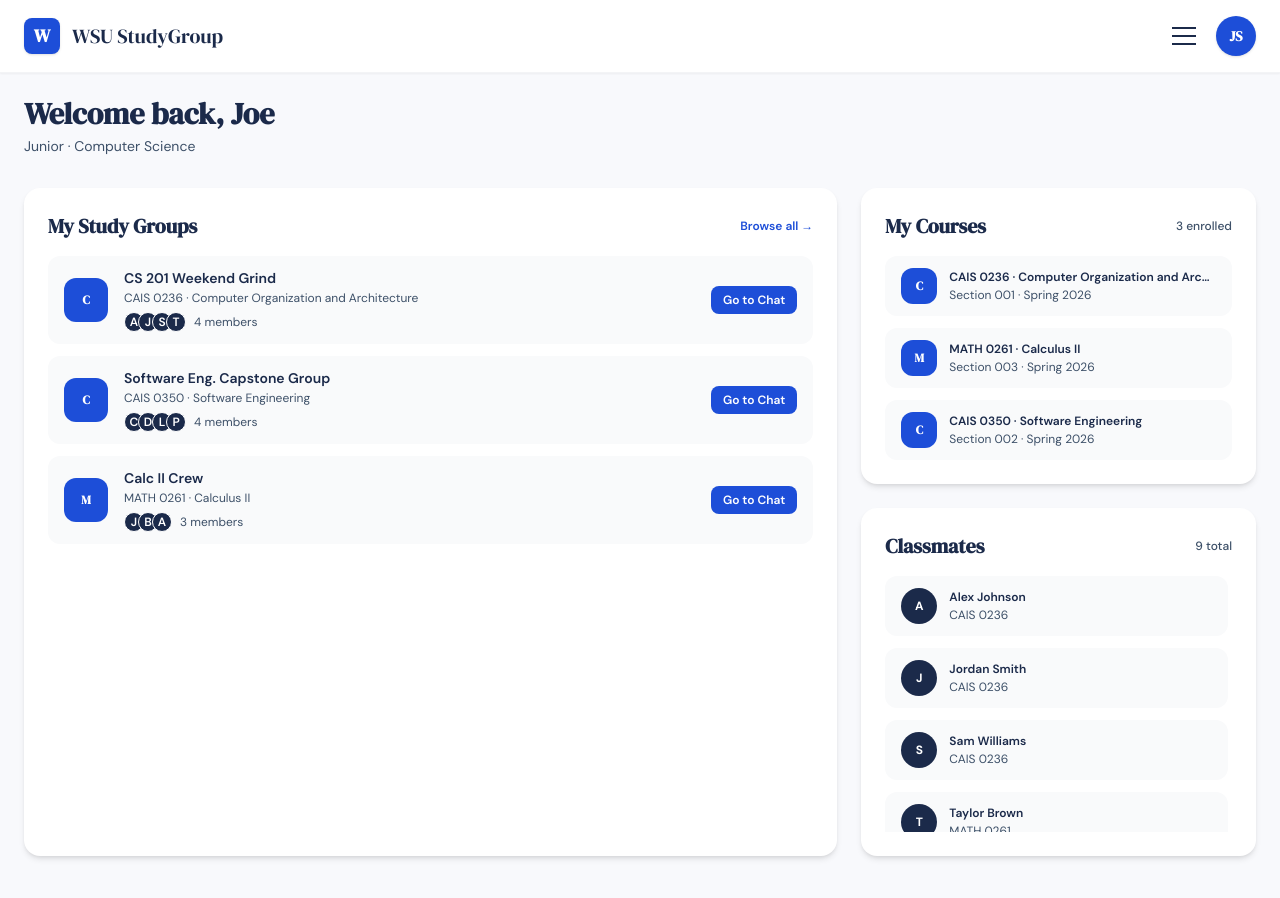
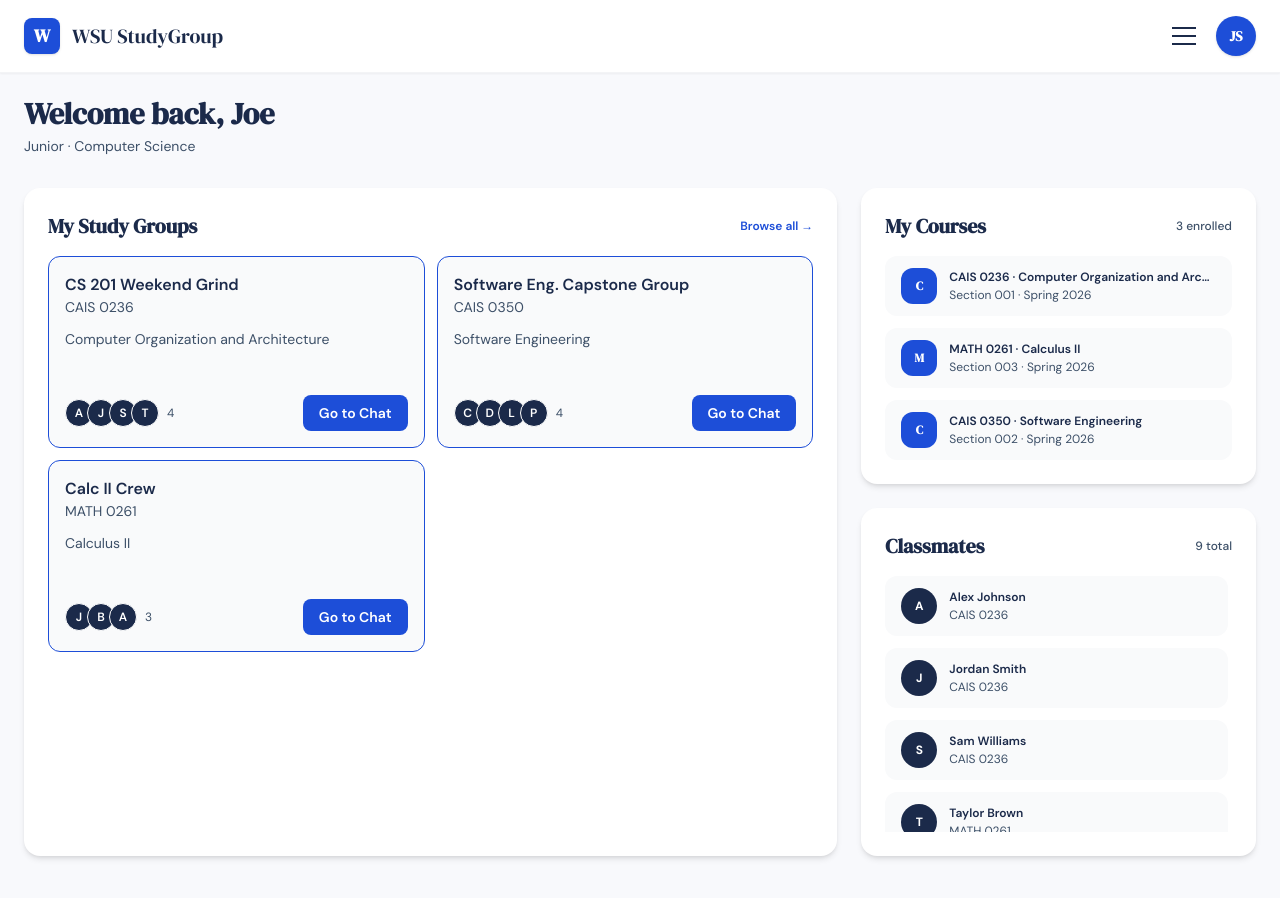
Before and after one commit to NaturalTC/WSU-study-group-app, a React (Vite) app in the folder frontend/: page /profile in a window 1280 px wide. Shown: the top 898 px of the page. Built offline with nearby package versions, Linux system fonts and the light colour scheme.

Commit message:
refactor: adjusted the styling within "Profile.jsx" - more specifically, the "My Study Groups" tile

```diff
--- a/frontend/src/pages/Profile.jsx
+++ b/frontend/src/pages/Profile.jsx
@@ -164,50 +164,51 @@ function Profile() {
                                 </Link>
                             </div>
 
-                            <div className="space-y-3">
+                            <div className="grid grid-cols-2 gap-3">
                                 {MOCK_MY_GROUPS.map((group) => (
                                     <div
                                         key={group.id}
-                                        className="flex items-center gap-4 bg-gray-50 rounded-xl px-4 py-3"
+                                        className="flex flex-col gap-3 bg-gray-50 rounded-xl px-4 py-4 min-h-48 border border-blue-700"
                                     >
-                                        {/* Course badge */}
-                                        <div
-                                            className="w-11 h-11 bg-blue-700 rounded-xl flex items-center justify-center text-white font-display font-bold text-xs flex-shrink-0">
-                                            {group.course.departmentCode.charAt(0)}
+                                        {/* Name */}
+                                        <div className="min-w-0">
+                                            <p className="text-base font-semibold text-wsu-navy truncate">
+                                                {group.name}
+                                            </p>
+                                            <p className="text-sm text-wsu-slate truncate">
+                                                {group.course.courseCode}
+                                            </p>
                                         </div>
 
-                                        {/* Info */}
-                                        <div className="flex-1 min-w-0">
-                                            <p className="text-sm font-semibold text-wsu-navy truncate mb-0.5">
-                                                {group.name}
-                                            </p>
-                                            <p className="text-xs text-wsu-slate">
-                                                {group.course.courseCode} · {group.course.courseName}
-                                            </p>
-                                            <div className="flex items-center gap-2 mt-1.5">
+                                        {/* Course name */}
+                                        <p className="text-sm text-wsu-slate truncate">
+                                            {group.course.courseName}
+                                        </p>
+
+                                        {/* Members + Go to Chat */}
+                                        <div className="flex items-center justify-between mt-auto">
+                                            <div className="flex items-center gap-2">
                                                 <div className="flex -space-x-1.5">
                                                     {group.members.slice(0, 4).map((member, i) => (
                                                         <div
                                                             key={i}
-                                                            className="w-5 h-5 rounded-full bg-wsu-navy text-white text-xs flex items-center justify-center border border-white font-semibold"
+                                                            className="w-7 h-7 rounded-full bg-wsu-navy text-white text-xs flex items-center justify-center border border-white font-semibold"
                                                         >
                                                             {member.name.charAt(0)}
                                                         </div>
                                                     ))}
                                                 </div>
                                                 <span className="text-xs text-wsu-slate">
-                                                    {group.members.length} members
+                                                    {group.members.length}
                                                 </span>
                                             </div>
+                                            <Link
+                                                to={`/group-chat/${group.id}`}
+                                                className="text-sm font-semibold px-4 py-2 bg-blue-700 hover:bg-blue-800 text-white rounded-lg transition-all duration-200"
+                                            >
+                                                Go to Chat
+                                            </Link>
                                         </div>
-
-                                        {/* Go to Chat */}
-                                        <Link
-                                            to={`/group-chat/${group.id}`}
-                                            className="flex-shrink-0 text-xs font-semibold px-3 py-1.5 bg-blue-700 hover:bg-blue-800 text-white rounded-lg transition-all duration-200"
-                                        >
-                                            Go to Chat
-                                        </Link>
                                     </div>
                                 ))}
                             </div>
```
